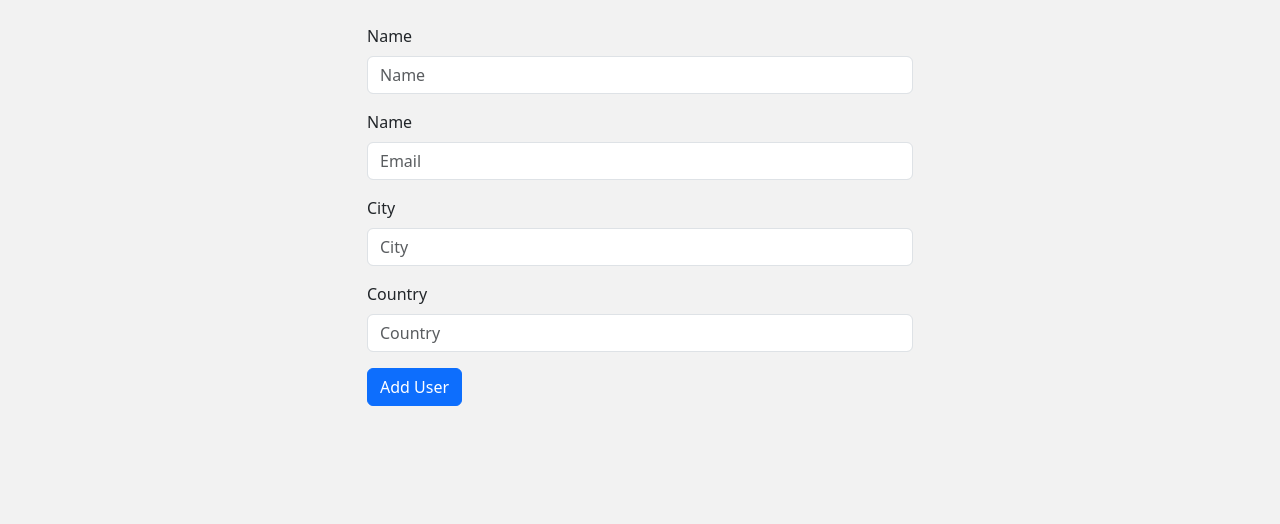
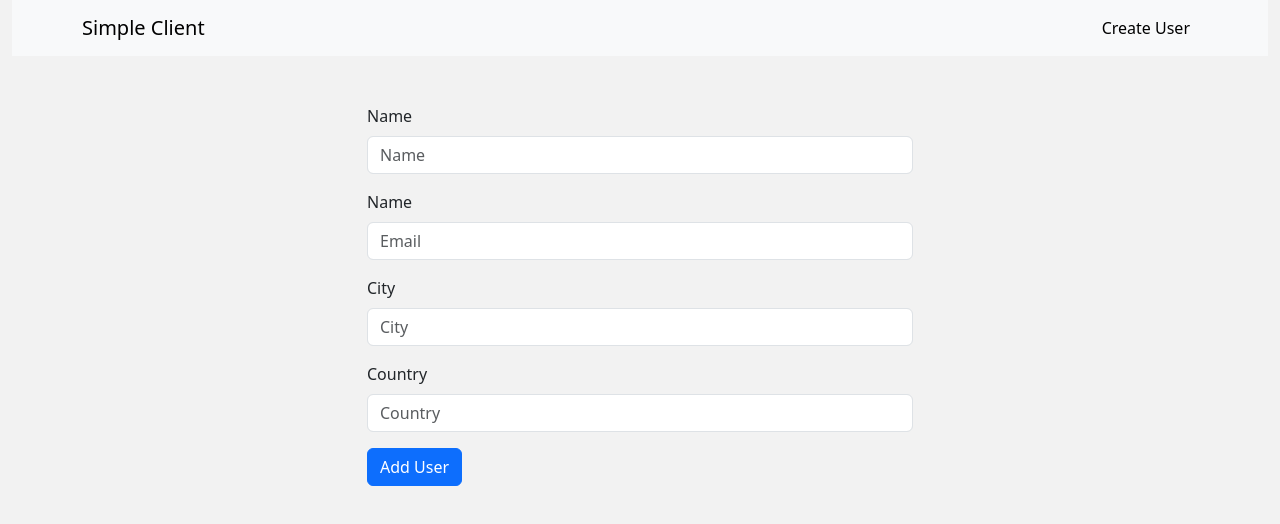
Before and after one commit to elyse502/API-SIMPLE-Client, a React (Create React App) app: page /create in a window 1280 px wide. Shown: the top 524 px of the page. Built offline with nearby package versions, Linux system fonts and the light colour scheme; the HTML template or start-up script is replaced by a standard one.

Commit message:
Add top menu and layout componets 📊

```diff
--- a/src/App.js
+++ b/src/App.js
@@ -2,25 +2,12 @@ import CreateUser from "./components/CreateUser";
 import RetriveUser from "./components/RetrieveUser";
 import UsersList from "./components/UsersList";
 import "bootstrap/dist/css/bootstrap.min.css";
-import { Container } from "react-bootstrap";
 import { BrowserRouter, Routes, Route } from "react-router-dom";
-import { ToastContainer } from "react-toastify";
 import "react-toastify/dist/ReactToastify.css";
-import { createGlobalStyle } from "styled-components";
-
-
-const BackgroundColor = createGlobalStyle`
-  body {
-    background-color: ${props => (props.light ? '#f2f2f2' : '#333')};
-  }
-`;
 
 const App = () => {
   return (
     <>
-      <BackgroundColor light />
-      <Container fluid className='mt-4 mb-3'>
-        <ToastContainer />
       <BrowserRouter>
         <Routes>
           <Route path="/" element={<UsersList />} />
@@ -28,9 +15,8 @@ const App = () => {
           <Route path="/:userId" element={<RetriveUser />} />
         </Routes>
       </BrowserRouter>
-      </Container>
     </>
   );
-}
+};
 
 export default App;
--- a/src/components/CreateUser.jsx
+++ b/src/components/CreateUser.jsx
@@ -1,6 +1,7 @@
+import Layout from "./Layout";
+import axios from "axios";
 import React, { useState } from "react";
-import axios from "axios";
-import { Button, Col, Container, Form, Row } from "react-bootstrap";
+import { Button, Col, Form, Row } from "react-bootstrap";
 import { toast } from "react-toastify";
 
 const CreateUser = () => {
@@ -59,7 +60,7 @@ const CreateUser = () => {
     };
 
     return (
-        <Container className="mb-5">
+        <Layout>
             <Row className="justify-content-center">
                 <Col lg={6}>
                     <Form>
@@ -105,7 +106,7 @@ const CreateUser = () => {
                     </Form>
                 </Col>
             </Row>
-        </Container>
+        </Layout>
     )
 };
 
--- /dev/null
+++ b/src/components/Layout.jsx
@@ -0,0 +1,27 @@
+import TopNavigation from "./TopNavigation";
+import { Container } from "react-bootstrap";
+import { ToastContainer } from "react-toastify";
+import { createGlobalStyle } from "styled-components";
+
+const BackgroundColor = createGlobalStyle`
+  body {
+    background-color: ${(props) => (props.light ? "#f2f2f2" : "#333")};
+  }
+`;
+
+const Layout = ({ children }) => {
+  return (
+    <>
+      <Container fluid className="mb-5">
+        <BackgroundColor light />
+        <ToastContainer />
+        <TopNavigation />
+        <Container className="mt-5">
+            {children}
+        </Container>
+      </Container>
+    </>
+  );
+};
+
+export default Layout;
--- a/src/components/RetrieveUser.jsx
+++ b/src/components/RetrieveUser.jsx
@@ -1,8 +1,9 @@
 import axios from "axios";
 import React from "react";
 import { useEffect, useState } from "react";
-import { Card, Col, Container, Row } from "react-bootstrap";
+import { Card, Col, Row } from "react-bootstrap";
 import { useParams } from "react-router-dom";
+import Layout from "./Layout";
 
 const RetriveUser = () => {
     const { userId } = useParams();
@@ -24,7 +25,7 @@ const RetriveUser = () => {
     }, [userId]);
 
     return (
-        <Container className='mt-5 mb-5'>
+        <Layout>
             {user ? (
                 <Row className='justify-content-center'>
                     <Col lg={5}>
@@ -44,7 +45,7 @@ const RetriveUser = () => {
             ) : (
                 <p className='text-center text-danger fw-bold'>User cannot be found.</p>
             )}
-        </Container>
+        </Layout>
     );
 };
 
--- /dev/null
+++ b/src/components/TopNavigation.jsx
@@ -0,0 +1,23 @@
+import { Container, Navbar, Nav } from "react-bootstrap";
+import { NavLink } from "react-router-dom";
+
+const TopNavigation = () => {
+  return (
+    <>
+      <Navbar sticky="top" bg="light" variant="light" className="mb-4">
+        <Container>
+          <Navbar.Brand as={NavLink} to="/">
+            Simple Client
+          </Navbar.Brand>
+          <Nav className="flex-grow-1 justify-content-end">
+            <Nav.Link as={NavLink} to="/create">
+              Create User
+            </Nav.Link>
+          </Nav>
+        </Container>
+      </Navbar>
+    </>
+  );
+};
+
+export default TopNavigation;
--- a/src/components/UsersList.jsx
+++ b/src/components/UsersList.jsx
@@ -1,6 +1,7 @@
 import React, { useEffect, useState } from "react";
-import { Card, Col, Container, Row } from "react-bootstrap";
+import { Card, Col, Row } from "react-bootstrap";
 import axios from "axios";
+import Layout from "./Layout";
 
 const UsersList = () => {
     const getAllUsersEndpoint = 'http://localhost:4000/v1/user/all';
@@ -18,7 +19,7 @@ const UsersList = () => {
     }, []);
 
     return (
-        <Container className='mt-5 mb-5'>
+        <Layout>
             <h3 className='text-center mb-3'>
                 Users
             </h3>
@@ -38,7 +39,7 @@ const UsersList = () => {
                     </Col>
                 </Row>
             ))}
-        </Container>
+        </Layout>
     );
 }
 
```
Lines whose indentation alone changed are shown as unchanged.
